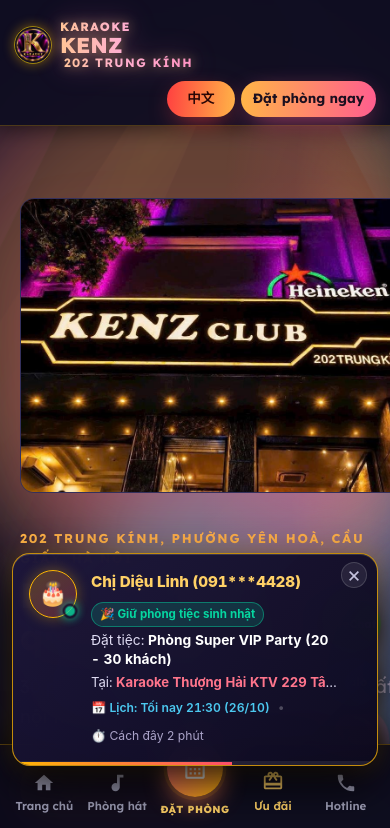
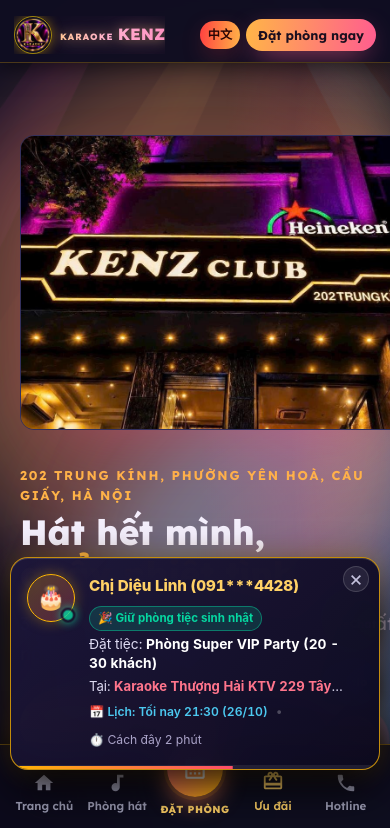
Before and after one commit to congtuhaixinhzai/kenz-app, a website: page www/index.html in a window 390 px wide. Shown: the top 828 px of the page. Drawn offline with Linux system fonts and the light colour scheme; no server answers.

Commit message:
fix(mobile): lock horizontal overflow and bundle local assets to eliminate drag bug

```diff
--- a/capacitor.config.json
+++ b/capacitor.config.json
@@ -3,7 +3,6 @@
   "appName": "Karaoke Kenz",
   "webDir": "www",
   "server": {
-    "url": "https://karaokekenz.com",
     "cleartext": true,
     "androidScheme": "https"
   },
--- a/css/base.css
+++ b/css/base.css
@@ -42,11 +42,21 @@
   scroll-behavior: smooth;
   text-size-adjust: 100%;
   -webkit-text-size-adjust: 100%;
+  width: 100%;
+  max-width: 100%;
+  overflow-x: hidden;
+  overflow-x: clip;
+  touch-action: pan-y;
 }
 
 body {
   margin: 0;
   padding: 0;
+  width: 100%;
+  max-width: 100%;
+  overflow-x: hidden;
+  overflow-x: clip;
+  position: relative;
   background-color: var(--ink);
   color: var(--text);
   font: 400 16px/1.6 var(--f-body);
@@ -54,7 +64,6 @@
   text-rendering: optimizeLegibility;
   -webkit-font-smoothing: antialiased;
   -moz-osx-font-smoothing: grayscale;
-  overflow-x: hidden;
 }
 
 body.lock {
--- a/css/mobile-app-native.css
+++ b/css/mobile-app-native.css
@@ -22,7 +22,7 @@
   --kenz-dark-surface: rgba(16, 14, 34, 0.96);
 }
 
-/* 2. RESET GIAO DIỆN & TỐI ƯU CẢM ỨNG 60-120FPS */
+/* 2. RESET GIAO DIỆN & TỐI ƯU CẢM ỨNG 60-120FPS CHỐNG KÉO NGANG TUYỆT ĐỐI */
 html {
   -webkit-text-size-adjust: 100%;
   text-size-adjust: 100%;
@@ -30,14 +30,29 @@
   overscroll-behavior-y: none;
   touch-action: pan-y;
   scroll-behavior: smooth;
+  width: 100% !important;
+  max-width: 100% !important;
+  overflow-x: hidden !important;
+  overflow-x: clip !important;
 }
 
 body {
-  overflow-x: hidden;
+  width: 100% !important;
+  max-width: 100% !important;
+  overflow-x: hidden !important;
+  overflow-x: clip !important;
+  position: relative !important;
   -webkit-tap-highlight-color: transparent;
   -webkit-touch-callout: none;
   /* Đảm bảo đáy trang luôn có khoảng đệm vừa vặn thanh Tab Bar chuẩn app */
   padding-bottom: calc(var(--tabbar-height) + max(14px, var(--sab))) !important;
+}
+
+/* Triệt tiêu 100% hiện tượng tràn chiều ngang do bất kỳ phần tử con nào */
+.wrap, header.top, main, section, footer, .hero, .about, .promo, .info, .pricing-section {
+  max-width: 100% !important;
+  box-sizing: border-box !important;
+  overflow-x: clip !important;
 }
 
 /* 3. TRIỆT TIÊU HIỆN TƯỢNG IOS SAFARI PHÓNG TO KHI CHẠM Ô NHẬP LIỆU */
--- a/css/responsive.css
+++ b/css/responsive.css
@@ -37,38 +37,89 @@
   }
 }
 
-/* Tablet dọc & Phablet (<= 760px) */
-@media (max-width: 760px) {
-  .top .wrap {
-    flex-wrap: wrap;
-    row-gap: 0;
+/* Tablet dọc & Điện thoại (<= 768px) - Khóa cứng chống kéo ngang 100% */
+@media (max-width: 768px) {
+  header.top {
+    position: sticky !important;
+    top: 0 !important;
+    left: 0 !important;
+    right: 0 !important;
+    width: 100% !important;
+    max-width: 100% !important;
+    overflow: hidden !important;
+    padding-top: env(safe-area-inset-top, 0px) !important;
+    z-index: 900 !important;
   }
 
-  .brand span {
-    display: none;
+  .top .wrap {
+    display: flex !important;
+    flex-wrap: nowrap !important;
+    align-items: center !important;
+    justify-content: space-between !important;
+    padding: 8px 12px !important;
+    min-height: 52px !important;
+    width: 100% !important;
+    max-width: 100% !important;
+    overflow: hidden !important;
+    gap: 8px !important;
+  }
+
+  .brand {
+    flex-shrink: 1 !important;
+    min-width: 0 !important;
+    overflow: hidden !important;
+    gap: 8px !important;
+  }
+
+  .brand-logo {
+    width: 34px !important;
+    height: 34px !important;
+    flex-shrink: 0 !important;
+  }
+
+  .brand b {
+    font-size: 1.02rem !important;
+    white-space: nowrap !important;
+    overflow: hidden !important;
+    text-overflow: ellipsis !important;
+    display: block !important;
+    max-width: calc(100vw - 190px) !important;
+  }
+
+  .brand span,
+  .brand b u {
+    display: none !important;
   }
 
   .top-acts {
-    margin-left: auto;
+    display: flex !important;
+    align-items: center !important;
+    gap: 6px !important;
+    flex-shrink: 0 !important;
+    margin-left: auto !important;
   }
 
-  nav.links {
-    order: 3;
-    flex: 1 0 100%;
-    margin: 0;
-    justify-content: space-around;
-    gap: 8px;
-    padding: 2px 0 8px;
-    border-top: 1px solid color-mix(in srgb, var(--line) 60%, transparent);
-    font-size: 0.92rem;
+  .top-acts .btn-hot {
+    padding: 6px 12px !important;
+    font-size: 0.8rem !important;
+    border-radius: 999px !important;
+    white-space: nowrap !important;
   }
 
-  nav.links a {
-    padding: 8px 2px;
+  .lang-btn {
+    padding: 4px 8px !important;
+    font-size: 0.76rem !important;
+    border-radius: 999px !important;
+    min-width: 0 !important;
+  }
+
+  /* Ẩn hoàn toàn nav.links trong header trên mobile để triệt tiêu lỗi kéo ngang 600px */
+  nav.links {
+    display: none !important;
   }
 
   section[id] {
-    scroll-margin-top: 120px;
+    scroll-margin-top: 70px !important;
   }
 }
 
--- a/www/config.js
+++ b/www/config.js
@@ -55,9 +55,11 @@
     // Cấu hình Zalo Bot tự động kết nối qua máy chủ cổng 80
     zaloBot: {
       enabled: true,               // Bật thông báo qua Zalo song song với Telegram
-      serviceUrl: (typeof window !== "undefined" && window.location.port === "8123")
-        ? "http://192.168.1.245:80/send-zalo"
-        : "/send-zalo"             // Chạy cùng cổng 80 với web, chuyển tiếp đến Zalo Bot (3000)
+      serviceUrl: (typeof window !== "undefined" && (window.location.protocol === "capacitor:" || window.location.hostname === "localhost" || window.location.hostname === "127.0.0.1"))
+        ? "https://karaokekenz.com/send-zalo"
+        : (typeof window !== "undefined" && window.location.port === "8123")
+          ? "http://192.168.1.245:80/send-zalo"
+          : "/send-zalo"
     }
   },
 
--- a/www/css/base.css
+++ b/www/css/base.css
@@ -42,11 +42,21 @@
   scroll-behavior: smooth;
   text-size-adjust: 100%;
   -webkit-text-size-adjust: 100%;
+  width: 100%;
+  max-width: 100%;
+  overflow-x: hidden;
+  overflow-x: clip;
+  touch-action: pan-y;
 }
 
 body {
   margin: 0;
   padding: 0;
+  width: 100%;
+  max-width: 100%;
+  overflow-x: hidden;
+  overflow-x: clip;
+  position: relative;
   background-color: var(--ink);
   color: var(--text);
   font: 400 16px/1.6 var(--f-body);
@@ -54,7 +64,6 @@
   text-rendering: optimizeLegibility;
   -webkit-font-smoothing: antialiased;
   -moz-osx-font-smoothing: grayscale;
-  overflow-x: hidden;
 }
 
 body.lock {
--- a/www/css/mobile-app-native.css
+++ b/www/css/mobile-app-native.css
@@ -22,7 +22,7 @@
   --kenz-dark-surface: rgba(16, 14, 34, 0.96);
 }
 
-/* 2. RESET GIAO DIỆN & TỐI ƯU CẢM ỨNG 60-120FPS */
+/* 2. RESET GIAO DIỆN & TỐI ƯU CẢM ỨNG 60-120FPS CHỐNG KÉO NGANG TUYỆT ĐỐI */
 html {
   -webkit-text-size-adjust: 100%;
   text-size-adjust: 100%;
@@ -30,14 +30,29 @@
   overscroll-behavior-y: none;
   touch-action: pan-y;
   scroll-behavior: smooth;
+  width: 100% !important;
+  max-width: 100% !important;
+  overflow-x: hidden !important;
+  overflow-x: clip !important;
 }
 
 body {
-  overflow-x: hidden;
+  width: 100% !important;
+  max-width: 100% !important;
+  overflow-x: hidden !important;
+  overflow-x: clip !important;
+  position: relative !important;
   -webkit-tap-highlight-color: transparent;
   -webkit-touch-callout: none;
   /* Đảm bảo đáy trang luôn có khoảng đệm vừa vặn thanh Tab Bar chuẩn app */
   padding-bottom: calc(var(--tabbar-height) + max(14px, var(--sab))) !important;
+}
+
+/* Triệt tiêu 100% hiện tượng tràn chiều ngang do bất kỳ phần tử con nào */
+.wrap, header.top, main, section, footer, .hero, .about, .promo, .info, .pricing-section {
+  max-width: 100% !important;
+  box-sizing: border-box !important;
+  overflow-x: clip !important;
 }
 
 /* 3. TRIỆT TIÊU HIỆN TƯỢNG IOS SAFARI PHÓNG TO KHI CHẠM Ô NHẬP LIỆU */
--- a/www/css/responsive.css
+++ b/www/css/responsive.css
@@ -37,38 +37,89 @@
   }
 }
 
-/* Tablet dọc & Phablet (<= 760px) */
-@media (max-width: 760px) {
-  .top .wrap {
-    flex-wrap: wrap;
-    row-gap: 0;
+/* Tablet dọc & Điện thoại (<= 768px) - Khóa cứng chống kéo ngang 100% */
+@media (max-width: 768px) {
+  header.top {
+    position: sticky !important;
+    top: 0 !important;
+    left: 0 !important;
+    right: 0 !important;
+    width: 100% !important;
+    max-width: 100% !important;
+    overflow: hidden !important;
+    padding-top: env(safe-area-inset-top, 0px) !important;
+    z-index: 900 !important;
   }
 
-  .brand span {
-    display: none;
+  .top .wrap {
+    display: flex !important;
+    flex-wrap: nowrap !important;
+    align-items: center !important;
+    justify-content: space-between !important;
+    padding: 8px 12px !important;
+    min-height: 52px !important;
+    width: 100% !important;
+    max-width: 100% !important;
+    overflow: hidden !important;
+    gap: 8px !important;
+  }
+
+  .brand {
+    flex-shrink: 1 !important;
+    min-width: 0 !important;
+    overflow: hidden !important;
+    gap: 8px !important;
+  }
+
+  .brand-logo {
+    width: 34px !important;
+    height: 34px !important;
+    flex-shrink: 0 !important;
+  }
+
+  .brand b {
+    font-size: 1.02rem !important;
+    white-space: nowrap !important;
+    overflow: hidden !important;
+    text-overflow: ellipsis !important;
+    display: block !important;
+    max-width: calc(100vw - 190px) !important;
+  }
+
+  .brand span,
+  .brand b u {
+    display: none !important;
   }
 
   .top-acts {
-    margin-left: auto;
+    display: flex !important;
+    align-items: center !important;
+    gap: 6px !important;
+    flex-shrink: 0 !important;
+    margin-left: auto !important;
   }
 
-  nav.links {
-    order: 3;
-    flex: 1 0 100%;
-    margin: 0;
-    justify-content: space-around;
-    gap: 8px;
-    padding: 2px 0 8px;
-    border-top: 1px solid color-mix(in srgb, var(--line) 60%, transparent);
-    font-size: 0.92rem;
+  .top-acts .btn-hot {
+    padding: 6px 12px !important;
+    font-size: 0.8rem !important;
+    border-radius: 999px !important;
+    white-space: nowrap !important;
   }
 
-  nav.links a {
-    padding: 8px 2px;
+  .lang-btn {
+    padding: 4px 8px !important;
+    font-size: 0.76rem !important;
+    border-radius: 999px !important;
+    min-width: 0 !important;
+  }
+
+  /* Ẩn hoàn toàn nav.links trong header trên mobile để triệt tiêu lỗi kéo ngang 600px */
+  nav.links {
+    display: none !important;
   }
 
   section[id] {
-    scroll-margin-top: 120px;
+    scroll-margin-top: 70px !important;
   }
 }
 
--- a/www/js/live-bookings.js
+++ b/www/js/live-bookings.js
@@ -218,11 +218,12 @@
       '}',
       '@media (max-width: 600px) {',
       '  #live-booking-toast.live-booking-toast {',
-      '    bottom: 78px !important;',
-      '    left: 12px !important;',
-      '    right: 12px !important;',
-      '    max-width: calc(100vw - 24px) !important;',
+      '    bottom: calc(74px + env(safe-area-inset-bottom, 14px)) !important;',
+      '    left: 10px !important;',
+      '    right: 10px !important;',
+      '    max-width: calc(100vw - 20px) !important;',
       '    width: auto !important;',
+      '    box-sizing: border-box !important;',
       '  }',
       '}'
     ].join('\n');
```
Also changed, not shown: config.js (+5 -3 lines), js/live-bookings.js (+5 -4 lines).
